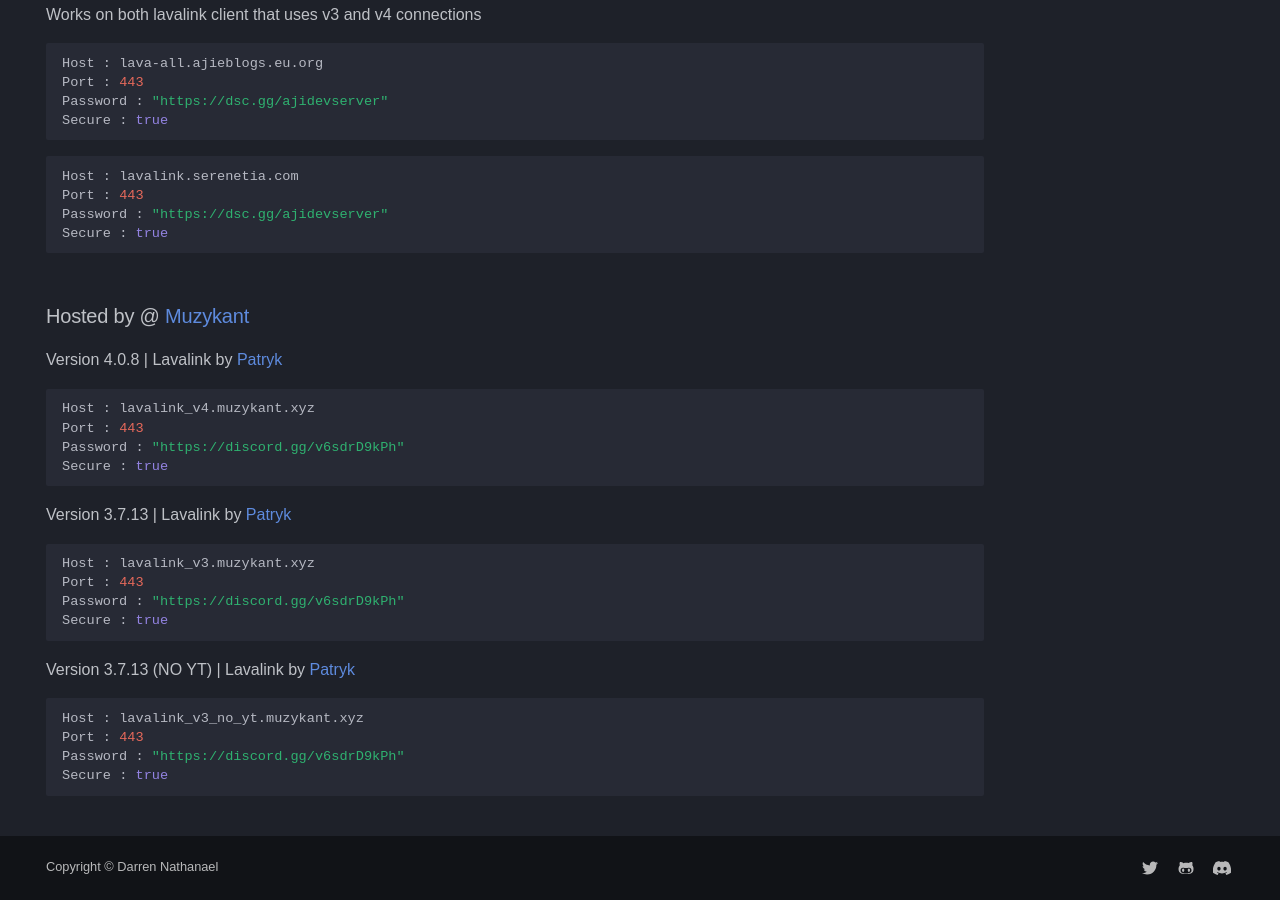
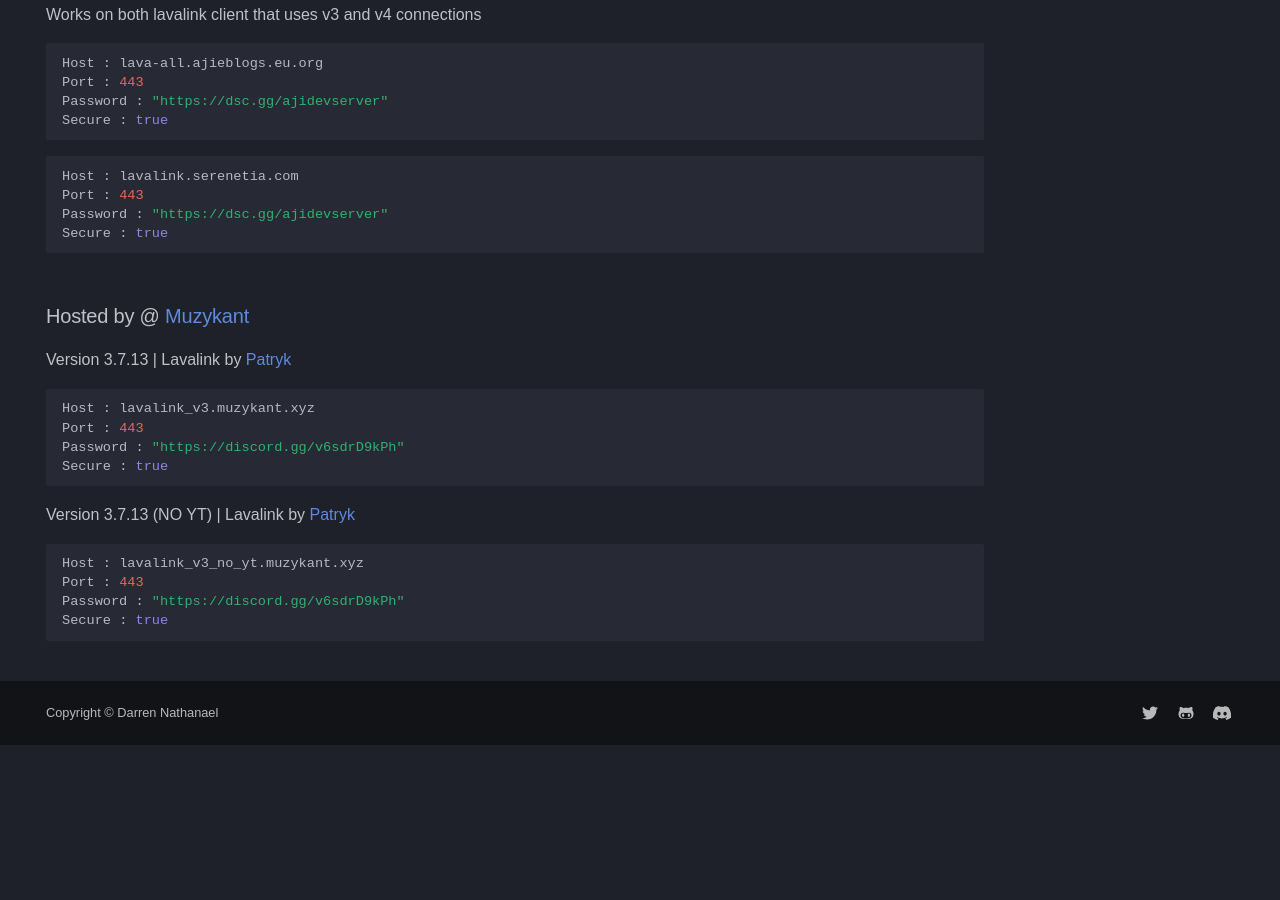
Before and after one commit to DarrenOfficial/lavalink-list, an MkDocs documentation site: the page built from docs/SSL/lavalink-with-ssl.md, in a window 1280 px wide and 900 px high, scrolled down 1056 px. Built offline with MkDocs 1.6.1 and Material for MkDocs 9.7.7, drawn with Linux system fonts in a browser that asks for light colours; some web fonts are replaced; comment, search, counter and statistics services are not loaded; a style sheet for code colours, icons or effects is not loaded; after the commit the page ends 1801 px from its top, so only the background shows below that.

Commit message:
Update lavalink-with-ssl.md

````diff
--- a/docs/SSL/lavalink-with-ssl.md
+++ b/docs/SSL/lavalink-with-ssl.md
@@ -68,13 +68,6 @@ Password : "https://dsc.gg/ajidevserver"
 Secure : true
 ```
 ### Hosted by @ [Muzykant](https://discord.gg/v6sdrD9kPh)
-Version 4.0.8  | Lavalink by [Patryk](https://github.com/PatrykPatryk5)
-```bash
-Host : lavalink_v4.muzykant.xyz
-Port : 443
-Password : "https://discord.gg/v6sdrD9kPh"
-Secure : true
-```
 Version 3.7.13  | Lavalink by [Patryk](https://github.com/PatrykPatryk5)
 ```bash
 Host : lavalink_v3.muzykant.xyz
````
